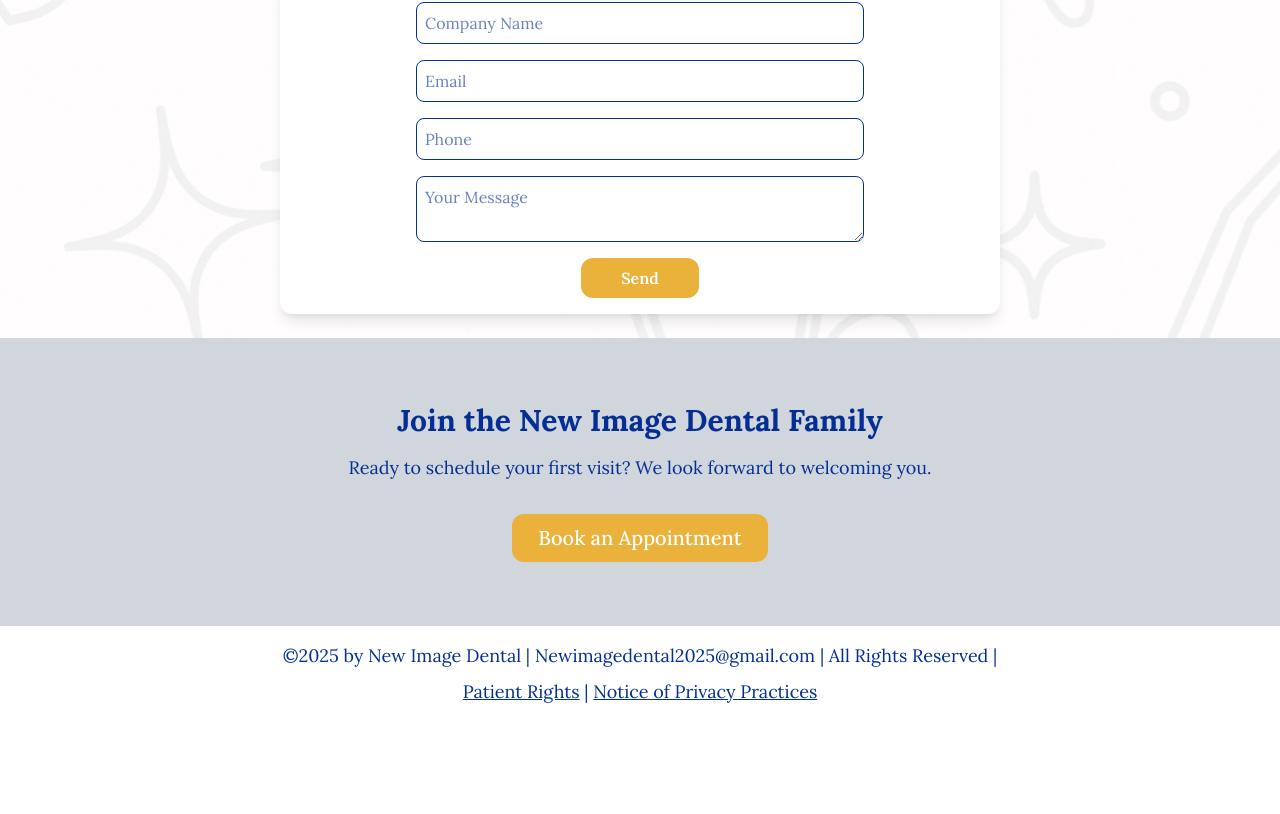
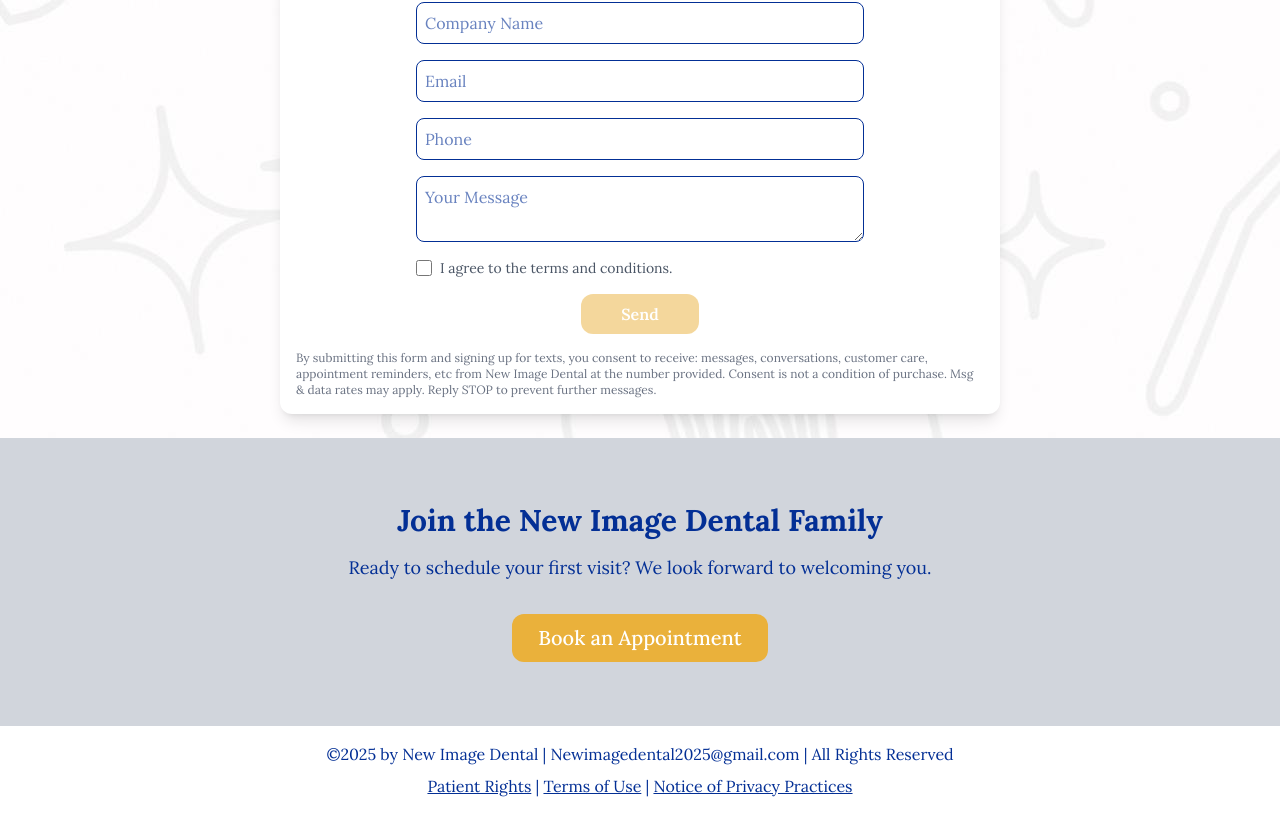
Before and after one commit to Noahcap73/new-image-dental, a Next.js app: page /contact in a window 1280 px wide. Shown: the part 516-1330 px from the top of the page. Before the commit the page ends 1238 px from the top, so only its background shows below. Built offline with nearby package versions, Linux system fonts and the light colour scheme.

Commit message:
Add terms of use checkbox to contact form and update footer links

```diff
--- a/src/components/ContactForm.tsx
+++ b/src/components/ContactForm.tsx
@@ -5,6 +5,7 @@
 export default function ContactForm() {
   const [form, setForm] = useState({ name: '', companyName: '', email: '', phone: '', message: '' })
   const [status, setStatus] = useState('')
+  const [checked, setChecked] = useState(false)
 
   async function handleSubmit(e: React.FormEvent) {
     e.preventDefault()
@@ -85,12 +86,32 @@
               minLength={10}
               required
             />
+            <div className="flex items-center gap-2 sm:w-[20rem] lg:w-[28rem]">
+              <input
+                type="checkbox"
+                id="terms-checkbox"
+                checked={checked}
+                onChange={(e) => setChecked(e.target.checked)}
+                className="text-nid-gold-200 focus:ring-nid-gold-200 h-4 w-4 rounded border-gray-300"
+                required
+              />
+              <label htmlFor="terms-checkbox" className="text-sm text-gray-600">
+                I agree to the terms and conditions.
+              </label>
+            </div>
             <button
+              disabled={!checked}
               type="submit"
-              className="bg-nid-gold-200 hover:bg-nid-blue hover:shadow-nid-dark rounded-xl px-10 py-2 font-semibold text-white transition duration-300 ease-in-out hover:-translate-y-2"
+              className="bg-nid-gold-200 hover:bg-nid-blue hover:shadow-nid-dark disabled:hover:bg-nid-gold-200 rounded-xl px-10 py-2 font-semibold text-white transition duration-300 ease-in-out hover:-translate-y-2 disabled:cursor-not-allowed disabled:opacity-50 disabled:hover:translate-y-0"
             >
               Send
             </button>
+            <p className="px-4 text-[0.50rem] text-gray-500 lg:text-xs">
+              By submitting this form and signing up for texts, you consent to receive: messages,
+              conversations, customer care, appointment reminders, etc from New Image Dental at the
+              number provided. Consent is not a condition of purchase. Msg & data rates may apply.
+              Reply STOP to prevent further messages.
+            </p>
 
             {status && (
               <div
--- a/src/components/Footer.tsx
+++ b/src/components/Footer.tsx
@@ -4,7 +4,7 @@
   return (
     <div className="w-full py-4">
       <div>
-        <p className="text-nid-blue text-center text-sm lg:text-lg">
+        <p className="text-nid-blue text-center text-sm lg:text-base">
           ©2025 by New Image Dental |{' '}
           <a
             href="mailto:newimagedental2025@gmail.com"
@@ -12,14 +12,21 @@
           >
             Newimagedental2025@gmail.com
           </a>{' '}
-          | All Rights Reserved |
+          | All Rights Reserved
         </p>
-        <p className="text-nid-blue mt-2 text-center text-sm lg:text-lg">
+        <p className="text-nid-blue mt-2 text-center text-sm lg:text-base">
           <Link
             href="/patient-rights"
             className="hover:text-nid-gold-200 underline transition duration-300 ease-in-out"
           >
             Patient Rights
+          </Link>
+          {' | '}
+          <Link
+            href="/terms-of-use"
+            className="hover:text-nid-gold-200 underline transition duration-300 ease-in-out"
+          >
+            Terms of Use
           </Link>
           {' | '}
           <Link
```
